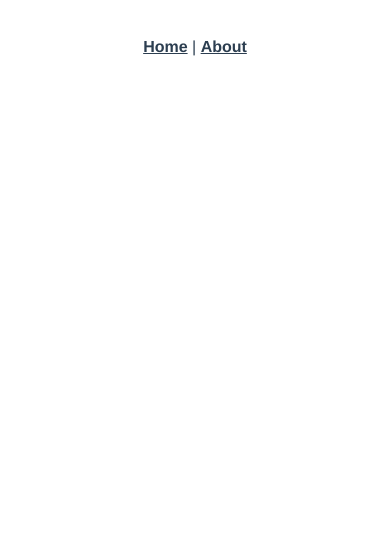
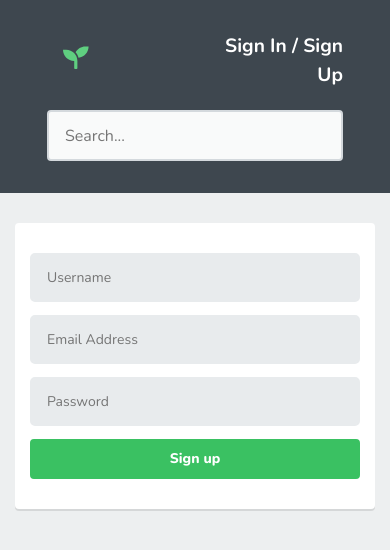
Before and after one commit to rifatcholakov/softuni-vue-project, a Vue app: page /sign-up in a window 390 px wide. Shown: the top 550 px of the page. Built offline with nearby package versions, Linux system fonts and the light colour scheme.

Commit message:
Designed SingIn and SignUp

```diff
--- a/package.json
+++ b/package.json
@@ -8,6 +8,11 @@
     "lint": "vue-cli-service lint"
   },
   "dependencies": {
+    "@fortawesome/fontawesome-svg-core": "^1.2.28",
+    "@fortawesome/free-solid-svg-icons": "^5.13.0",
+    "@fortawesome/vue-fontawesome": "^0.1.9",
+    "bootstrap": "^4.4.1",
+    "bootstrap-vue": "^2.10.1",
     "core-js": "^3.6.4",
     "vue": "^2.6.11",
     "vue-router": "^3.1.6"
--- a/src/App.vue
+++ b/src/App.vue
@@ -1,32 +1,26 @@
 <template>
-  <div id="app">
-    <div id="nav">
-      <router-link to="/">Home</router-link> |
-      <router-link to="/about">About</router-link>
-    </div>
+  <div class="app">
+    <app-header></app-header>
     <router-view/>
   </div>
 </template>
 
+<script>
+import Header from './components/Header.vue';
+
+export default {
+  components: {
+    'app-header': Header,
+  }
+}
+</script>
+
 <style>
-#app {
-  font-family: Avenir, Helvetica, Arial, sans-serif;
-  -webkit-font-smoothing: antialiased;
-  -moz-osx-font-smoothing: grayscale;
-  text-align: center;
-  color: #2c3e50;
-}
+  @import url('https://fonts.googleapis.com/css2?family=Nunito:ital,wght@0,200;0,300;0,400;0,600;0,700;0,800;0,900;1,200;1,300;1,400;1,600;1,700;1,800;1,900&display=swap');
 
-#nav {
-  padding: 30px;
-}
-
-#nav a {
-  font-weight: bold;
-  color: #2c3e50;
-}
-
-#nav a.router-link-exact-active {
-  color: #42b983;
-}
+  .app {
+      font-family: 'Nunito', sans-serif;
+      background: #edeff0;
+      height: 100vh;
+  }
 </style>
--- /dev/null
+++ b/src/components/Header.vue
@@ -0,0 +1,134 @@
+<template>
+    <div class="row header">
+        <div class="col-lg-3 col-md-6 logo-container">
+            <router-link to="/">
+                <div class="logo">
+                    <span class="logo-part-1">Stack</span><span class="logo-part-2">Overgrow</span><span class="logo-part-3"><font-awesome-icon icon="seedling" /></span>
+                </div>
+            </router-link>
+        </div>
+        <div class="search-container col-lg-6 col-md-12">
+            <input type="text" placeholder="Search..." class="search-bar">
+        </div>
+        <div class="col-lg-3 col-md-6 nav-container">
+            <nav class="nav">
+                <router-link to="/sign-in" class="auth-btn">Sign In</router-link>
+                <span class="line"> / </span>
+                <router-link to="/sign-up" class="auth-btn">Sign Up</router-link>
+            </nav>
+        </div>
+    </div>
+</template>
+
+<script>
+export default {
+
+}
+</script>
+
+<style scoped>
+    * {
+        box-sizing: border-box;
+    }
+
+    .header {
+        background: #3e474f;
+        padding: 0.5rem 2rem;
+        margin: 0;
+    }
+
+    .logo {
+        font-size: 1.6rem;
+    }
+
+    .logo-part-1 {
+        font-weight: 600;
+        color: #fff;
+    }
+
+    .logo-part-2,
+    .logo-part-3 {
+        font-weight: 800;
+        color: #5fcf80;
+    }
+
+    a:hover {
+        text-decoration: none;
+    }
+
+    .search-bar {
+        width: 100%;
+        background-color: #f9fafa;
+        border-color: #d4d9dd;
+        transition: .2s;
+        margin: 0;
+        font-size: 1rem;
+        padding: .7rem 1rem;
+        outline: none;
+        border: 2px solid #d4d9dd;
+        border-radius: 4px;
+    }
+
+    .search-bar:hover {
+        border-color: #8c9aa6;
+    }
+
+    .nav {
+        text-align: right;
+        margin-top: .5rem;
+        display: block;
+    }
+
+    .auth-btn, .line {
+        color: #fff;
+        font-size: 1.2rem;
+        font-weight: 700;
+    }
+
+    .auth-btn:hover {
+        color: #5fcf80;
+        transition: .2s;
+    }
+
+    @media all and (max-width: 1024px) {
+        .header {
+            padding-bottom: 2rem;
+        }
+
+        .logo-container {
+            order: 0;
+        }
+
+        .nav-container {
+            order: 1;
+        }
+
+        .search-container {
+            order: 2;
+        }
+
+        .logo-container {
+            margin: 1rem 0;
+            display: inline-block;
+            width: 50%;
+        }
+
+        .nav-container {
+            margin: 1rem 0;
+            display: inline-block;
+            width: 50%;
+        }
+    }
+
+    @media all and (max-width: 576px) {
+        .logo {
+            margin: 1rem;
+        }
+
+        .logo-part-1,
+        .logo-part-2 {
+            display: none;
+        }
+    }
+
+</style>
--- a/src/components/HelloWorld.vue
+++ /dev/null
@@ -1,59 +0,0 @@
-<template>
-  <div class="hello">
-    <h1>{{ msg }}</h1>
-    <p>
-      For a guide and recipes on how to configure / customize this project,<br>
-      check out the
-      <a href="https://cli.vuejs.org" target="_blank" rel="noopener">vue-cli documentation</a>.
-    </p>
-    <h3>Installed CLI Plugins</h3>
-    <ul>
-      <li><a href="https://github.com/vuejs/vue-cli/tree/dev/packages/%40vue/cli-plugin-babel" target="_blank" rel="noopener">babel</a></li>
-      <li><a href="https://github.com/vuejs/vue-cli/tree/dev/packages/%40vue/cli-plugin-router" target="_blank" rel="noopener">router</a></li>
-      <li><a href="https://github.com/vuejs/vue-cli/tree/dev/packages/%40vue/cli-plugin-eslint" target="_blank" rel="noopener">eslint</a></li>
-    </ul>
-    <h3>Essential Links</h3>
-    <ul>
-      <li><a href="https://vuejs.org" target="_blank" rel="noopener">Core Docs</a></li>
-      <li><a href="https://forum.vuejs.org" target="_blank" rel="noopener">Forum</a></li>
-      <li><a href="https://chat.vuejs.org" target="_blank" rel="noopener">Community Chat</a></li>
-      <li><a href="https://twitter.com/vuejs" target="_blank" rel="noopener">Twitter</a></li>
-      <li><a href="https://news.vuejs.org" target="_blank" rel="noopener">News</a></li>
-    </ul>
-    <h3>Ecosystem</h3>
-    <ul>
-      <li><a href="https://router.vuejs.org" target="_blank" rel="noopener">vue-router</a></li>
-      <li><a href="https://vuex.vuejs.org" target="_blank" rel="noopener">vuex</a></li>
-      <li><a href="https://github.com/vuejs/vue-devtools#vue-devtools" target="_blank" rel="noopener">vue-devtools</a></li>
-      <li><a href="https://vue-loader.vuejs.org" target="_blank" rel="noopener">vue-loader</a></li>
-      <li><a href="https://github.com/vuejs/awesome-vue" target="_blank" rel="noopener">awesome-vue</a></li>
-    </ul>
-  </div>
-</template>
-
-<script>
-export default {
-  name: 'HelloWorld',
-  props: {
-    msg: String,
-  },
-};
-</script>
-
-<!-- Add "scoped" attribute to limit CSS to this component only -->
-<style scoped>
-h3 {
-  margin: 40px 0 0;
-}
-ul {
-  list-style-type: none;
-  padding: 0;
-}
-li {
-  display: inline-block;
-  margin: 0 10px;
-}
-a {
-  color: #42b983;
-}
-</style>
--- /dev/null
+++ b/src/components/Question.vue
@@ -0,0 +1,22 @@
+<template>
+    <div class="question-container">
+        <div class="answers">0</div>
+        <div class="views">0</div>
+        <h1 class="question">Question Name</h1>
+    </div>
+</template>
+
+<style scoped>
+    .question-container {
+
+    }
+
+    .answers,
+    .views,
+    .question {
+        display: inline-block;
+    }
+
+
+
+</style>
--- a/src/main.js
+++ b/src/main.js
@@ -1,6 +1,24 @@
 import Vue from 'vue';
 import App from './App.vue';
 import router from './router';
+
+// Import Bootstrap
+import { BootstrapVue, IconsPlugin } from 'bootstrap-vue';
+import 'bootstrap/dist/css/bootstrap.css';
+import 'bootstrap-vue/dist/bootstrap-vue.css';
+
+// Import FontAwesome
+import { library } from '@fortawesome/fontawesome-svg-core'
+import { faSeedling } from '@fortawesome/free-solid-svg-icons'
+import { FontAwesomeIcon } from '@fortawesome/vue-fontawesome'
+
+// Use Bootstrap
+Vue.use(BootstrapVue);
+Vue.use(IconsPlugin);
+
+// Use FontAwesome
+library.add(faSeedling)
+Vue.component('font-awesome-icon', FontAwesomeIcon)
 
 Vue.config.productionTip = false;
 
--- a/src/router/index.js
+++ b/src/router/index.js
@@ -1,6 +1,8 @@
 import Vue from 'vue';
 import VueRouter from 'vue-router';
 import Home from '../views/Home.vue';
+import SignIn from '../views/SignIn.vue';
+import SignUp from '../views/SignUp.vue';
 
 Vue.use(VueRouter);
 
@@ -18,6 +20,16 @@ const routes = [
     // which is lazy-loaded when the route is visited.
     component: () => import(/* webpackChunkName: "about" */ '../views/About.vue'),
   },
+  {
+    path: '/sign-in',
+    component: SignIn,
+    name: 'SingIn'
+  },
+  {
+    path: '/sign-up',
+    component: SignUp,
+    name: 'SingUp'
+  },
 ];
 
 const router = new VueRouter({
--- a/src/views/Home.vue
+++ b/src/views/Home.vue
@@ -1,18 +1,21 @@
 <template>
-  <div class="home">
-    <img alt="Vue logo" src="../assets/logo.png">
-    <HelloWorld msg="Welcome to Your Vue.js App"/>
+  <div class="container">
+    Welcome to the Home Page :)
+    <app-question></app-question>
   </div>
 </template>
 
 <script>
-// @ is an alias to /src
-import HelloWorld from '@/components/HelloWorld.vue';
+import Question from '../components/Question.vue'
 
 export default {
   name: 'Home',
   components: {
-    HelloWorld,
-  },
+    'app-question': Question,
+  }
 };
 </script>
+
+<style scoped>
+
+</style>
--- /dev/null
+++ b/src/views/SignIn.vue
@@ -0,0 +1,57 @@
+<template>
+    <div class="container">
+        <div class="row">
+            <div class="col-lg-3"></div>
+            <div class="col-lg-6">
+                <form class="form">
+                    <input type="email" class="form-field" placeholder="Email Address">
+                    <input type="password" class="form-field" placeholder="Password">
+                    <button class="signin-btn">Sign in</button>
+                </form>
+            </div>
+            <div class="col-lg-3"></div>
+        </div>
+    </div>
+</template>
+
+<style scoped>
+    .form {
+        background: #fff;
+        padding: 30px 15px;
+        margin-bottom: 30px;
+        margin-top: 30px;
+        border-radius: 4px;
+        box-shadow: 0 2px 0 0 rgba(0,0,0,0.1);
+    }
+
+    .form-field {
+        background: #e8ebed;
+        font-size: 14px;
+        color: #576366;
+        width: 100%;
+        padding: 12px 15px;
+        outline: 0;
+        border: 2px solid #e8ebed;
+        border-radius: 5px;
+        margin-bottom: 13px;
+    }
+
+    .signin-btn {
+        color: #fff;
+        border: solid 2px #3ac162;
+        background-color: #3ac162;
+        font-size: 14px;
+        height: 40px;
+        line-height: 36px;
+        padding: 0 15px;
+        border-radius: 4px;
+        cursor: pointer;
+        font-weight: 800;
+    }
+
+    @media all and (max-width: 960px) {
+        .signin-btn {
+            width: 100%;
+        }
+    }
+</style>
--- /dev/null
+++ b/src/views/SignUp.vue
@@ -0,0 +1,58 @@
+<template>
+    <div class="container">
+        <div class="row">
+            <div class="col-lg-3 col-md-2 col-sm-1"></div>
+            <div class="col-lg-6">
+                <form class="form">
+                    <input type="text" class="form-field" placeholder="Username">
+                    <input type="email" class="form-field" placeholder="Email Address">
+                    <input type="password" class="form-field" placeholder="Password">
+                    <button class="signup-btn">Sign up</button>
+                </form>
+            </div>
+            <div class="col-lg-3 col-md-2 col-sm-1"></div>
+        </div>
+    </div>
+</template>
+
+<style scoped>
+    .form {
+        background: #fff;
+        padding: 30px 15px;
+        margin-bottom: 30px;
+        margin-top: 30px;
+        border-radius: 4px;
+        box-shadow: 0 2px 0 0 rgba(0,0,0,0.1);
+    }
+
+    .form-field {
+        background: #e8ebed;
+        font-size: 14px;
+        color: #576366;
+        width: 100%;
+        padding: 12px 15px;
+        outline: 0;
+        border: 2px solid #e8ebed;
+        border-radius: 5px;
+        margin-bottom: 13px;
+    }
+
+    .signup-btn {
+        color: #fff;
+        border: solid 2px #3ac162;
+        background-color: #3ac162;
+        font-size: 14px;
+        height: 40px;
+        line-height: 36px;
+        padding: 0 15px;
+        border-radius: 4px;
+        cursor: pointer;
+        font-weight: 800;
+    }
+
+    @media all and (max-width: 960px) {
+        .signup-btn {
+            width: 100%;
+        }
+    }
+</style>
```
Also changed, not shown: .eslintrc.js, 1 other file (tests, documents, lock files or other folders).
